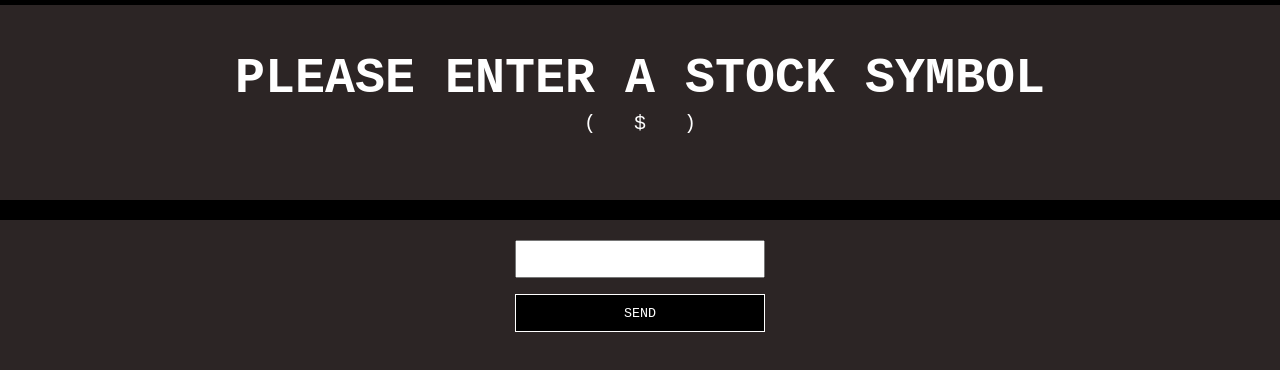
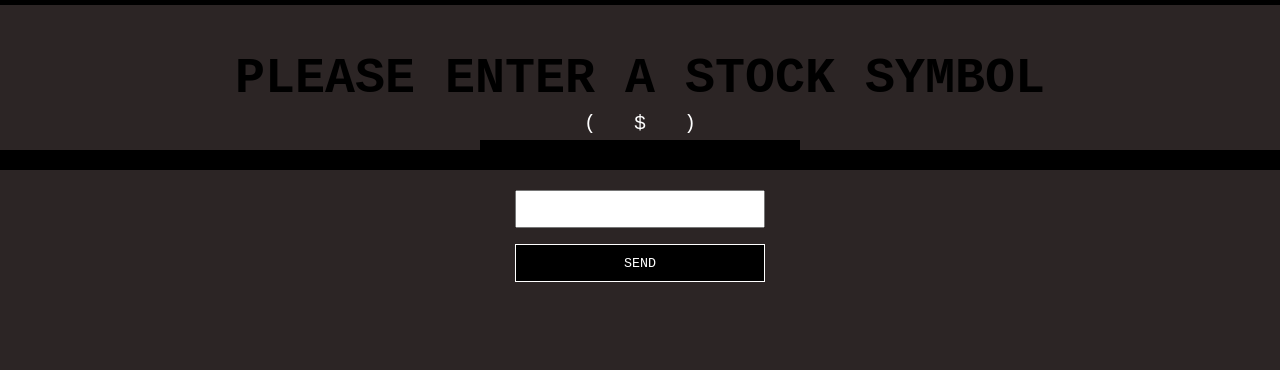
Before and after one commit to jalissaw/StockApp, a website: page index.html in a window 1280 px wide. Drawn offline with Linux system fonts and the light colour scheme; no server answers.

Commit message:
added more css changes

```diff
--- a/main.css
+++ b/main.css
@@ -15,10 +15,8 @@ h1 {
     display: flex;
     justify-content: center;
     text-align: center;
-    margin: 0 auto;
     margin-top: 50px;
-    width: 100%;
-    color: white;
+    color: black;
     font-size: 50px;
     text-transform: uppercase;
 }
@@ -31,8 +29,16 @@ h2 {
     width: 100%;
     color: white;
     font-size: 25px;
-    padding: 10px 10px;
     text-transform: uppercase;
+    transition: ease-in 0.4s all;
+}
+
+.description {
+    color: black;
+    font-weight: 600;
+    border-top: 5px solid black;
+    border-bottom: 5px solid black;
+    width: 25%;
 }
 
 .price {
@@ -79,6 +85,7 @@ li {
 }
 
 .support{
+
     padding: 10px;
     background: rgb(0, 0, 0);
     color: white;
```
